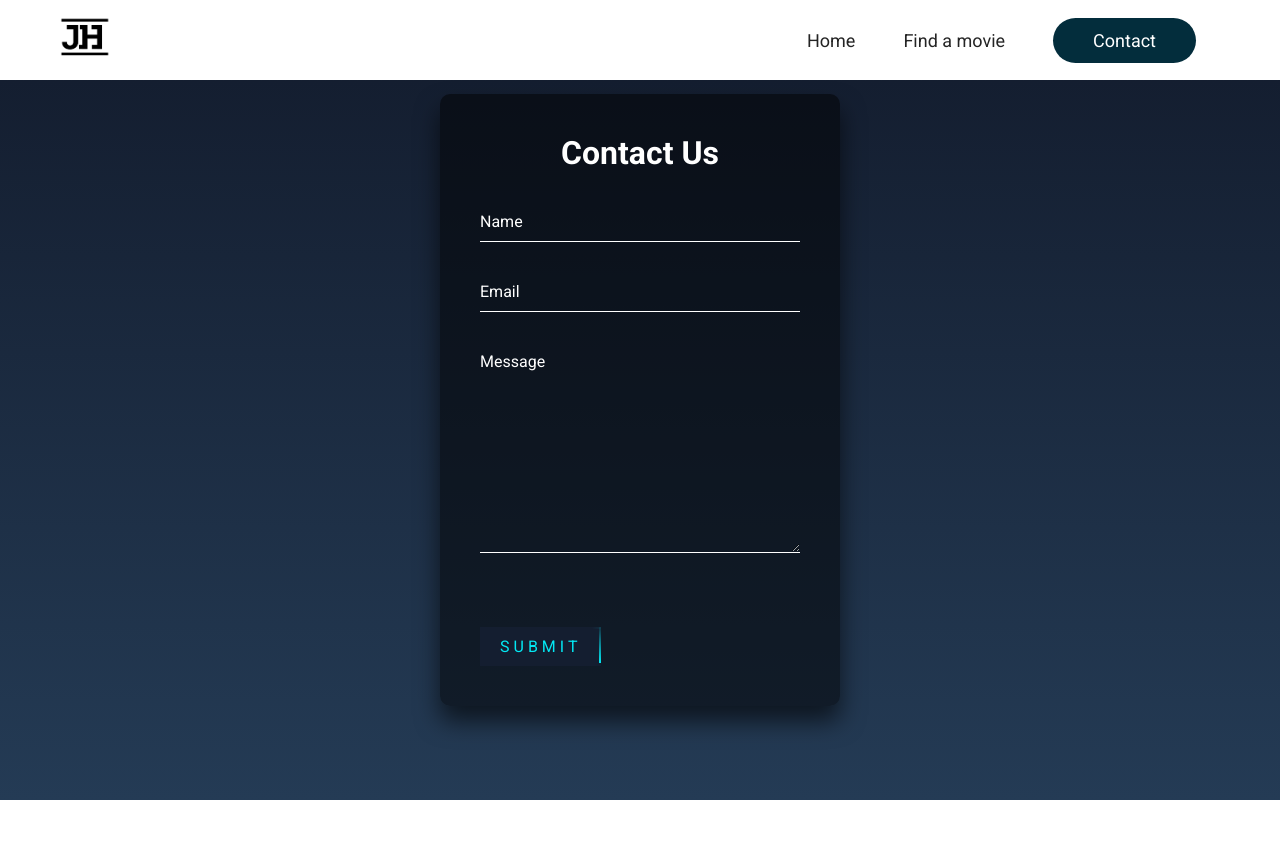
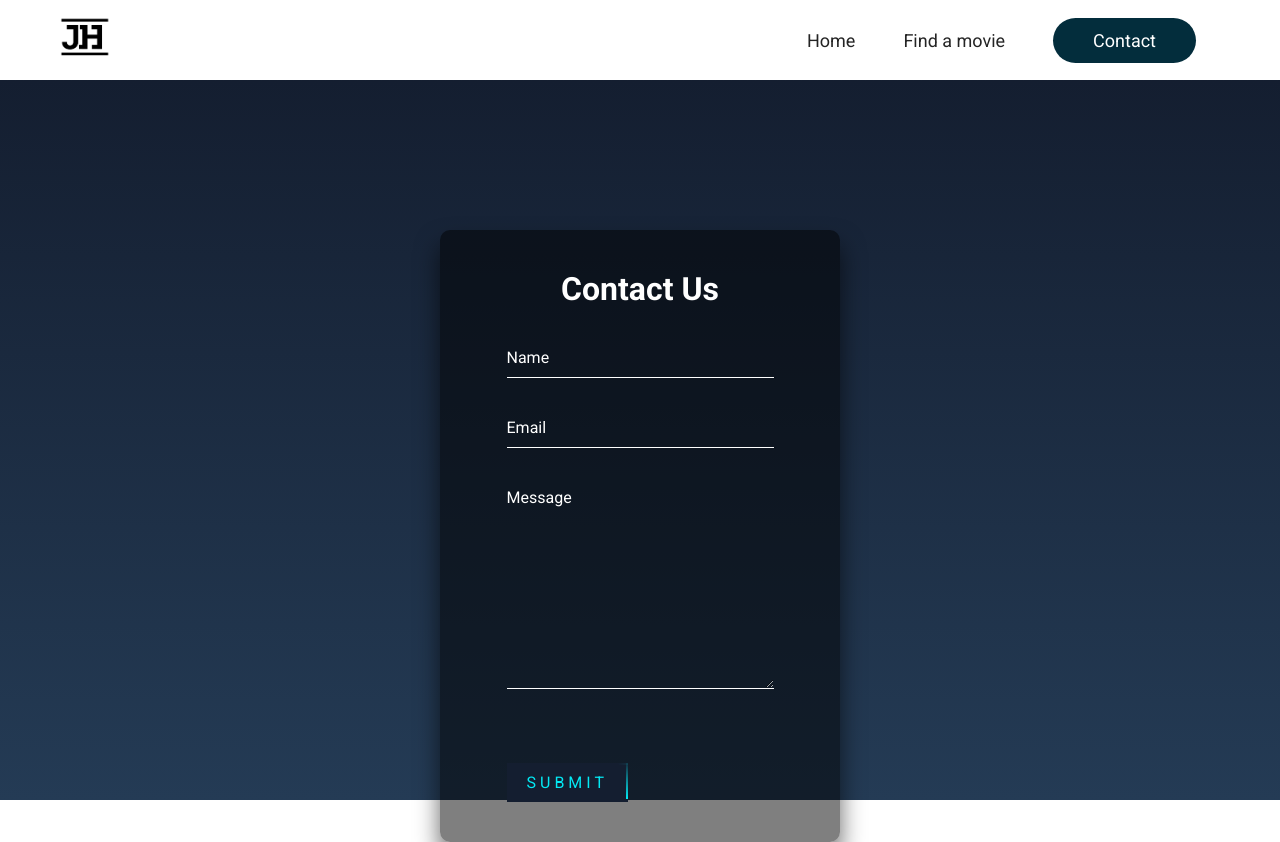
Before and after one commit to JawadH02/easyView-app, a React (Create React App) app: page /contact in a window 1280 px wide. Shown: the top 842 px of the page. Before the commit the page ends 800 px from the top, so only its background shows below. Built offline with nearby package versions, Linux system fonts and the light colour scheme.

Commit message:
fixed margins contact

```diff
--- a/src/pages/Contact/Contact.jsx
+++ b/src/pages/Contact/Contact.jsx
@@ -31,6 +31,8 @@ const Contact = () => {
         <>
             <Nav />
             <section id="contact">
+                <div className="contact__container">
+                    <div className="contact__row">
                         <div className="contact">
                             <h2 className="contact__heading--title">
                                 Contact Us
@@ -67,6 +69,8 @@ const Contact = () => {
                                 </div>
                             </div>
                         </div>
+                    </div>
+                </div>
             </section>
         </>
     )
--- a/src/pages/Contact/contact.css
+++ b/src/pages/Contact/contact.css
@@ -1,13 +1,29 @@
 #contact {
+    background: linear-gradient(#141e30, #243b55);
+    display: flex;
+    justify-content: center;
+    align-items: center;
+}
+
+.contact__container {
+    padding: 50px 0;
+    width: 100%;
     height: calc(100vh - 80px);
-    background: linear-gradient(#141e30, #243b55);
+    margin: 0 auto;
+}
+
+.contact__row {
+    display: flex;
+    justify-content: center;
+    align-items: center;
+    margin-top: 100px;
 }
 
 .contact {
-    position: absolute;
-    top: 50%;
-    left: 50%;
-    transform: translate(-50%, -50%);
+    display: flex;
+    flex-direction: column;
+    justify-content: center;
+    align-items: center;
     width: 100%;
     max-width: 400px;
     padding: 40px;
@@ -15,6 +31,7 @@
     box-sizing: border-box;
     box-shadow: 0 15px 25px rgba(0, 0, 0, 0.6);
     border-radius: 10px;
+    position: relative;
 }
 
 .contact__heading--title {
```
Lines whose indentation alone changed are shown as unchanged.
